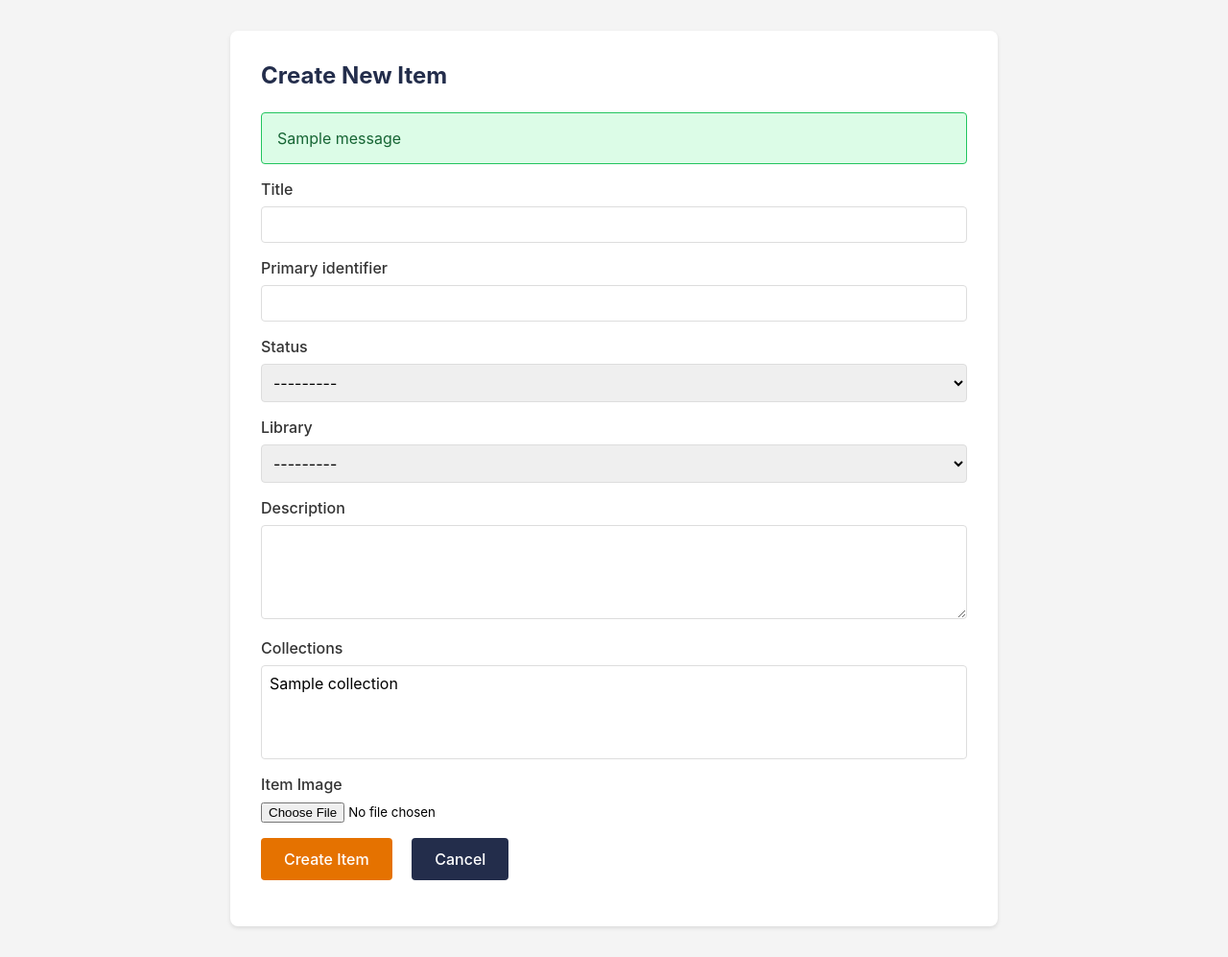
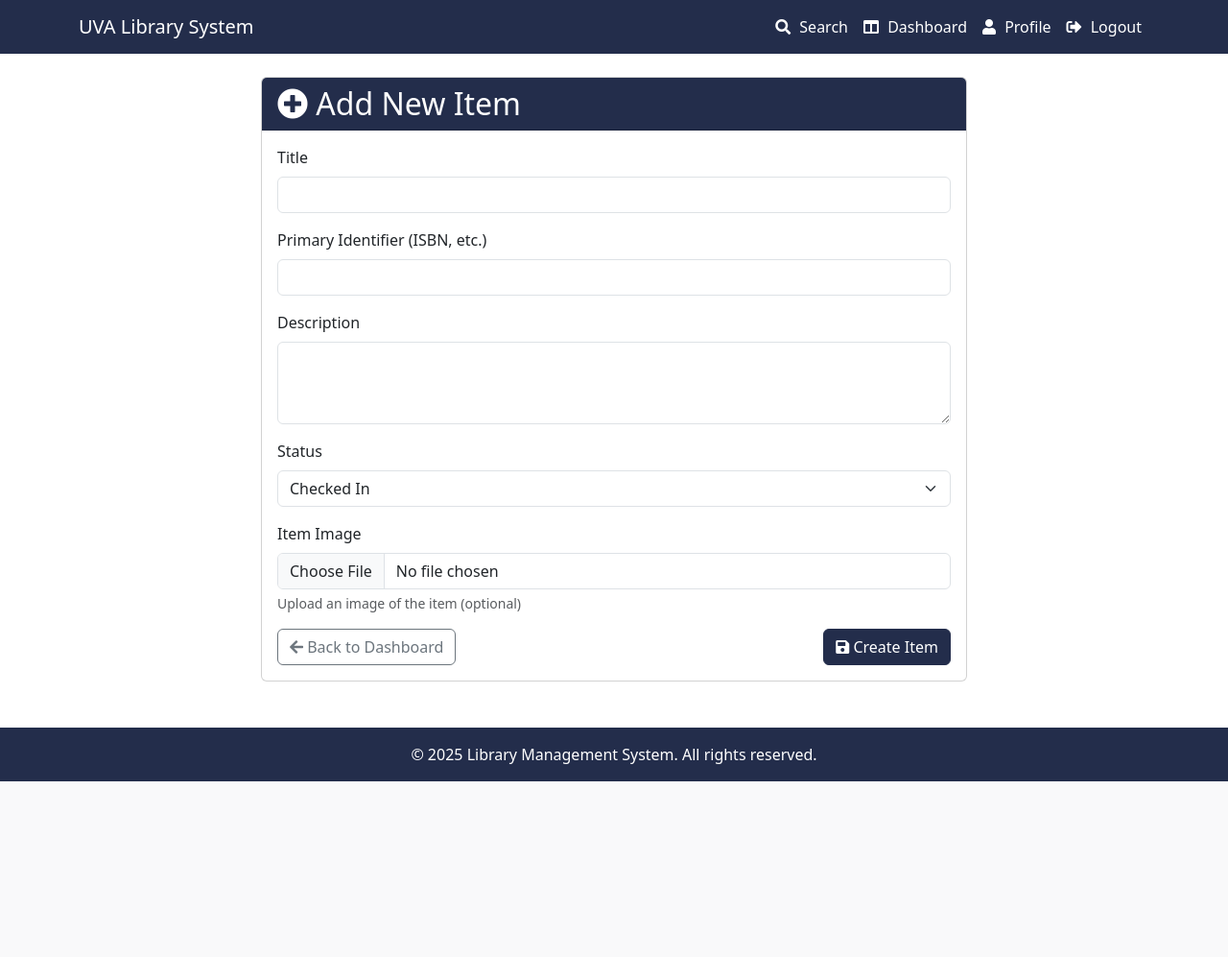
Before and after one commit to KabirSuri/music-instrument-lending-app, a Django app: page /create-item/ in a window 1280 px wide. Shown: the whole page at 96% size. After the commit the page ends 814 px from the top, so only its background shows below. Run offline with Django 5.2, Linux system fonts and the light colour scheme; a user stored in the database is signed in; tables that the repository leaves empty hold one stand-in row (values such as "Sample post"); one stand-in notice (Sample message) is shown.

Commit message:
added functionality for add item button

```diff
--- a/mysite/views.py
+++ b/mysite/views.py
@@ -132,38 +132,38 @@ def item_detail(request, item_id):
     item = get_object_or_404(Item, id=item_id)
     return render(request, "item_detail.html", {"item": item})
 
-@login_required(login_url='login')
+@login_required
 def create_item(request):
-    # Check if user is authenticated and is a librarian
-    if not request.user.is_authenticated:
-        return redirect('login')
-
     if not request.user.profile.is_librarian:
         messages.error(request, "Only librarians can create items.")
-        return redirect('librarian-landing')
-
-    # Create a default library if none exists
-    if not Library.objects.exists():
-        Library.objects.create(
-            name="Default Library",
-            description="Default library for items"
-        )
-        print("Created default library")  # Debug print
+        return redirect('catalog')
 
     if request.method == 'POST':
-        form = ItemForm(request.POST, request.FILES)
-        if form.is_valid():
-            item = form.save()
-            messages.success(request, f"Item '{item.title}' created successfully!")
-            return redirect('item_detail', item_id=item.id)
-        else:
-            print("Form errors:", form.errors)  # Debug print
-            messages.error(request, "Please correct the errors below.")
-    else:
-        form = ItemForm()
-        print("Rendering create item form")  # Debug print
+        # Get the default library (assuming single library system)
+        library = Library.objects.first()
+        if not library:
+            library = Library.objects.create(name="Main Library")
 
-    return render(request, 'create_item.html', {'form': form})
+        # Create the item
+        item = Item.objects.create(
+            title=request.POST.get('title'),
+            primary_identifier=request.POST.get('primary_identifier'),
+            description=request.POST.get('description'),
+            status=request.POST.get('status'),
+            library=library
+        )
+
+        # Handle image upload
+        if 'image' in request.FILES:
+            ItemImage.objects.create(
+                item=item,
+                image=request.FILES['image']
+            )
+
+        messages.success(request, f"Item '{item.title}' created successfully!")
+        return redirect('item_detail', item_id=item.id)
+
+    return render(request, 'create_item.html')
 
 @login_required
 def edit_item(request, item_id):
--- a/templates/create_item.html
+++ b/templates/create_item.html
@@ -1,133 +1,60 @@
-<!DOCTYPE html>
-<html lang="en">
-<head>
-    <meta charset="UTF-8">
-    <meta name="viewport" content="width=device-width, initial-scale=1.0">
-    <title>Create New Item - UVA Library</title>
-    <style>
-        * {
-            margin: 0;
-            padding: 0;
-            box-sizing: border-box;
-            font-family: -apple-system, BlinkMacSystemFont, "Segoe UI", Roboto, Arial, sans-serif;
-        }
+{% extends "base.html" %}
+{% load static %}
 
-        body {
-            background-color: #f4f4f4;
-            padding: 2rem;
-        }
+{% block content %}
+<div class="container mt-4">
+    <div class="row">
+        <div class="col-md-8 offset-md-2">
+            <div class="card">
+                <div class="card-header">
+                    <h2 class="mb-0"><i class="fas fa-plus-circle"></i> Add New Item</h2>
+                </div>
+                <div class="card-body">
+                    <form method="POST" enctype="multipart/form-data">
+                        {% csrf_token %}
 
-        .container {
-            max-width: 800px;
-            margin: 0 auto;
-            background-color: white;
-            padding: 2rem;
-            border-radius: 8px;
-            box-shadow: 0 2px 4px rgba(0,0,0,0.1);
-        }
+                        <div class="mb-3">
+                            <label for="title" class="form-label">Title</label>
+                            <input type="text" class="form-control" id="title" name="title" required>
+                        </div>
 
-        h2 {
-            color: #232D4B;
-            margin-bottom: 1.5rem;
-        }
+                        <div class="mb-3">
+                            <label for="primary_identifier" class="form-label">Primary Identifier (ISBN, etc.)</label>
+                            <input type="text" class="form-control" id="primary_identifier" name="primary_identifier" required>
+                        </div>
 
-        .form-group {
-            margin-bottom: 1rem;
-        }
+                        <div class="mb-3">
+                            <label for="description" class="form-label">Description</label>
+                            <textarea class="form-control" id="description" name="description" rows="3"></textarea>
+                        </div>
 
-        label {
-            display: block;
-            margin-bottom: 0.5rem;
-            color: #333;
-            font-weight: 500;
-        }
+                        <div class="mb-3">
+                            <label for="status" class="form-label">Status</label>
+                            <select class="form-select" id="status" name="status" required>
+                                <option value="checked_in">Checked In</option>
+                                <option value="in_circulation">In Circulation</option>
+                                <option value="being_repaired">Being Repaired</option>
+                            </select>
+                        </div>
 
-        input[type="text"],
-        input[type="number"],
-        textarea,
-        select {
-            width: 100%;
-            padding: 0.5rem;
-            border: 1px solid #ddd;
-            border-radius: 4px;
-            font-size: 1rem;
-        }
+                        <div class="mb-3">
+                            <label for="image" class="form-label">Item Image</label>
+                            <input type="file" class="form-control" id="image" name="image" accept="image/*">
+                            <div class="form-text">Upload an image of the item (optional)</div>
+                        </div>
 
-        .btn {
-            padding: 0.75rem 1.5rem;
-            border: none;
-            border-radius: 4px;
-            cursor: pointer;
-            font-size: 1rem;
-            font-weight: 500;
-            text-decoration: none;
-            display: inline-block;
-        }
-
-        .btn-primary {
-            background-color: #E57200;
-            color: white;
-        }
-
-        .btn-secondary {
-            background-color: #232D4B;
-            color: white;
-            margin-left: 1rem;
-        }
-
-        .alert {
-            padding: 1rem;
-            margin-bottom: 1rem;
-            border-radius: 4px;
-        }
-
-        .alert-danger {
-            background-color: #fee2e2;
-            border: 1px solid #ef4444;
-            color: #991b1b;
-        }
-
-        .alert-success {
-            background-color: #dcfce7;
-            border: 1px solid #22c55e;
-            color: #166534;
-        }
-    </style>
-</head>
-<body>
-    <div class="container">
-        <h2>Create New Item</h2>
-
-        {% if messages %}
-        <div class="messages">
-            {% for message in messages %}
-            <div class="alert alert-{{ message.tags }}">
-                {{ message }}
+                        <div class="d-flex justify-content-between">
+                            <a href="{% url 'librarian-landing' %}" class="btn btn-outline-secondary">
+                                <i class="fas fa-arrow-left"></i> Back to Dashboard
+                            </a>
+                            <button type="submit" class="btn btn-primary">
+                                <i class="fas fa-save"></i> Create Item
+                            </button>
+                        </div>
+                    </form>
+                </div>
             </div>
-            {% endfor %}
         </div>
-        {% endif %}
-
-        <form method="post" enctype="multipart/form-data">
-            {% csrf_token %}
-
-            {% for field in form %}
-            <div class="form-group">
-                <label for="{{ field.id_for_label }}">{{ field.label }}</label>
-                {{ field }}
-                {% if field.errors %}
-                <div class="alert alert-danger">
-                    {{ field.errors }}
-                </div>
-                {% endif %}
-            </div>
-            {% endfor %}
-
-            <div class="form-group">
-                <button type="submit" class="btn btn-primary">Create Item</button>
-                <a href="{% url 'librarian-landing' %}" class="btn btn-secondary">Cancel</a>
-            </div>
-        </form>
     </div>
-</body>
-</html>
+</div>
+{% endblock %}
```
Also changed, not shown: templates/item_detail.html (+62 -40 lines).
